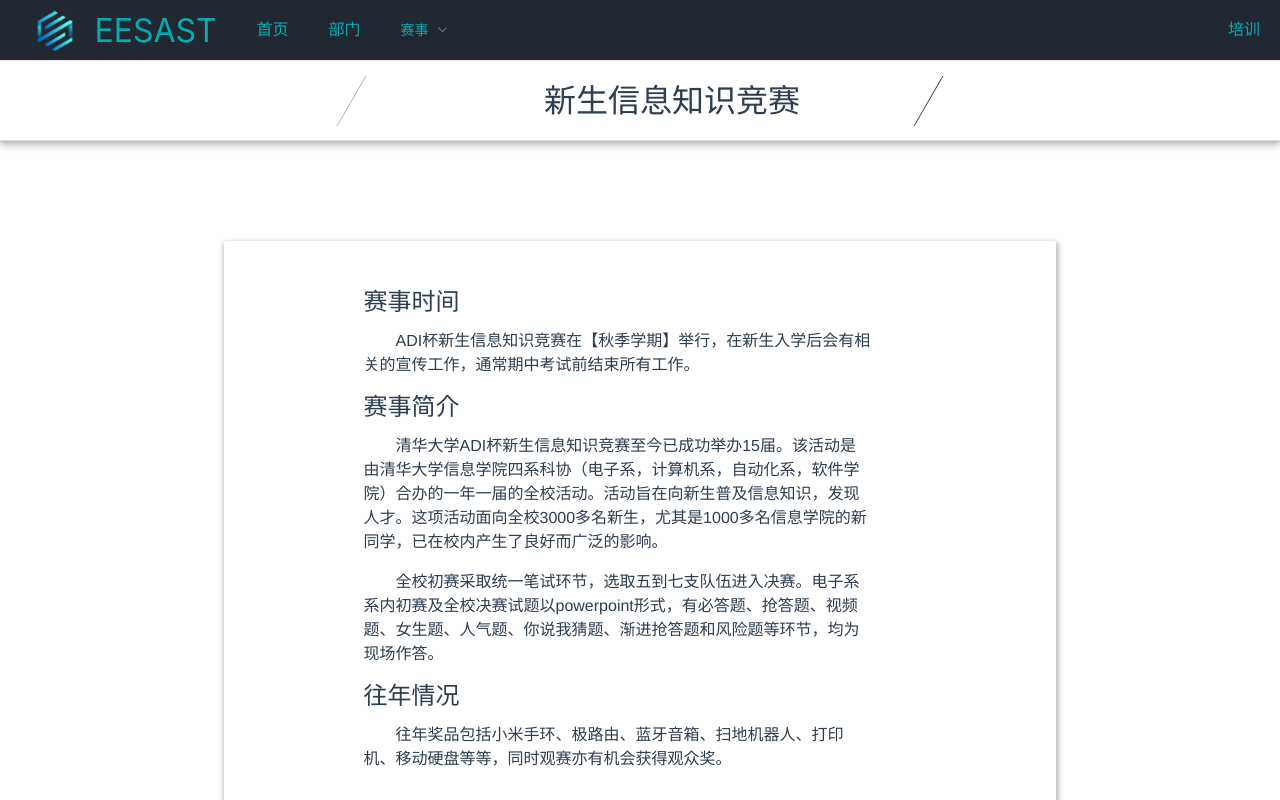
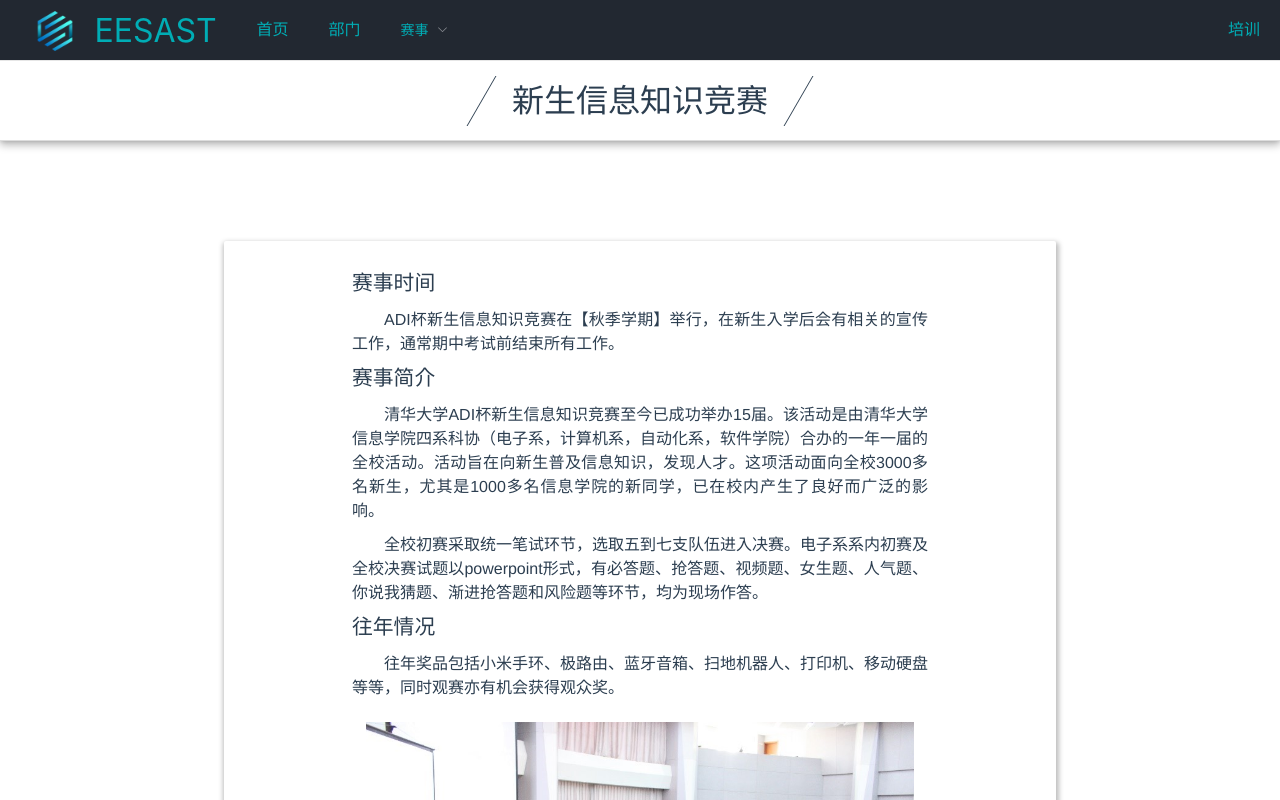
Before and after one commit to eesast/new_site, a Vue app in the folder front-end/: page /intro/ADI in a window 1280 px wide. Shown: the top 800 px of the page. Built offline with nearby package versions, Linux system fonts and the light colour scheme.

Commit message:
修改作用域

```diff
--- a/front-end/src/components/intro/ADI.vue
+++ b/front-end/src/components/intro/ADI.vue
@@ -35,7 +35,7 @@
 </template>
 
 <script>
-import '../../../static/css/article.css';
+// import '../../../static/css/article.css';
 import IntroTitle from './IntroTitle';
 export default {
   name: 'ADI',
@@ -43,6 +43,6 @@ export default {
 }
 </script>
 
-<style lang="scss" scoped>
-
+<style scoped>
+@import '../../../static/css/article.css';
 </style>
--- a/front-end/src/components/intro/cc.vue
+++ b/front-end/src/components/intro/cc.vue
@@ -79,10 +79,13 @@
 </template>
 
 <script>
-import '../../../static/css/article.css';
+// import '../../../static/css/article.css';
 import IntroTitle from './IntroTitle';
 export default {
   name: 'cc',
   components: { IntroTitle },
 }
 </script>
+<style scoped>
+@import '../../../static/css/article.css';
+</style>
--- a/front-end/src/components/intro/dep.vue
+++ b/front-end/src/components/intro/dep.vue
@@ -1,6 +1,7 @@
 <template>
-    <div>
-        <h1>部门介绍</h1>
+    <div >
+        <intro-title i-title="部门介绍"></intro-title>
+        <!-- <h1>部门介绍</h1> -->
         <div id="wrap">
             <div class="dep software" id="dep software">
                 <div class="article">
@@ -103,8 +104,10 @@
     </div>
 </template>
 <script>
+import IntroTitle from './IntroTitle';
 export default {
     name: "dep",
+    components: { IntroTitle },
     mounted:function()
     {
         this.getlocal();
@@ -124,7 +127,7 @@ export default {
     }
 }
 </script>
-<style lang="scss">
+<style lang="scss" scoped>
 h1 {
     width: 70%;
     padding-bottom: 20px;
--- a/front-end/src/components/intro/edc.vue
+++ b/front-end/src/components/intro/edc.vue
@@ -26,10 +26,13 @@
 </template>
 
 <script>
-import '../../../static/css/article.css';
+// import '../../../static/css/article.css';
 import IntroTitle from './IntroTitle';
 export default {
   name: 'edc',
   components: { IntroTitle },
 }
 </script>
+<style scoped>
+@import '../../../static/css/article.css';
+</style>
--- a/front-end/src/components/intro/hdc.vue
+++ b/front-end/src/components/intro/hdc.vue
@@ -23,10 +23,13 @@
 </template>
 
 <script>
-import '../../../static/css/article.css';
+// import '../../../static/css/article.css';
 import IntroTitle from './IntroTitle';
 export default {
   name: 'hdc',
   components: { IntroTitle },
 }
 </script>
+<style scoped>
+@import '../../../static/css/article.css';
+</style>
--- a/front-end/src/components/intro/sdc.vue
+++ b/front-end/src/components/intro/sdc.vue
@@ -59,10 +59,13 @@
 </template>
 
 <script>
-import '../../../static/css/article.css';
+// import '../../../static/css/article.css';
 import IntroTitle from './IntroTitle';
 export default {
     name: 'sdc',
     components: { IntroTitle },
 }
 </script>
+<style scoped>
+@import '../../../static/css/article.css';
+</style>
--- a/front-end/src/components/intro/sp.vue
+++ b/front-end/src/components/intro/sp.vue
@@ -32,10 +32,13 @@
 </template>
 
 <script>
-import '../../../static/css/article.css';
+// import '../../../static/css/article.css';
 import IntroTitle from './IntroTitle';
 export default {
   name: 'sp',
   components: { IntroTitle },
 }
 </script>
+<style scoped>
+@import '../../../static/css/article.css';
+</style>
--- a/front-end/src/components/intro/train.vue
+++ b/front-end/src/components/intro/train.vue
@@ -177,7 +177,7 @@ export default {
 }
 
 </script>
-<style lang="scss">
+<style lang="scss" scoped>
 h1 {
     width: 70%;
     padding-bottom: 20px;
--- a/front-end/src/components/intro/ts.vue
+++ b/front-end/src/components/intro/ts.vue
@@ -32,10 +32,13 @@
 </template>
 
 <script>
-import '../../../static/css/article.css';
+// import '../../../static/css/article.css';
 import IntroTitle from './IntroTitle';
 export default {
   name: 'ts',
   components: { IntroTitle },
 }
 </script>
+<style scoped>
+@import '../../../static/css/article.css';
+</style>
```
Also changed, not shown: front-end/src/components/intro/IntroTitle.vue (line endings or trailing spaces).
